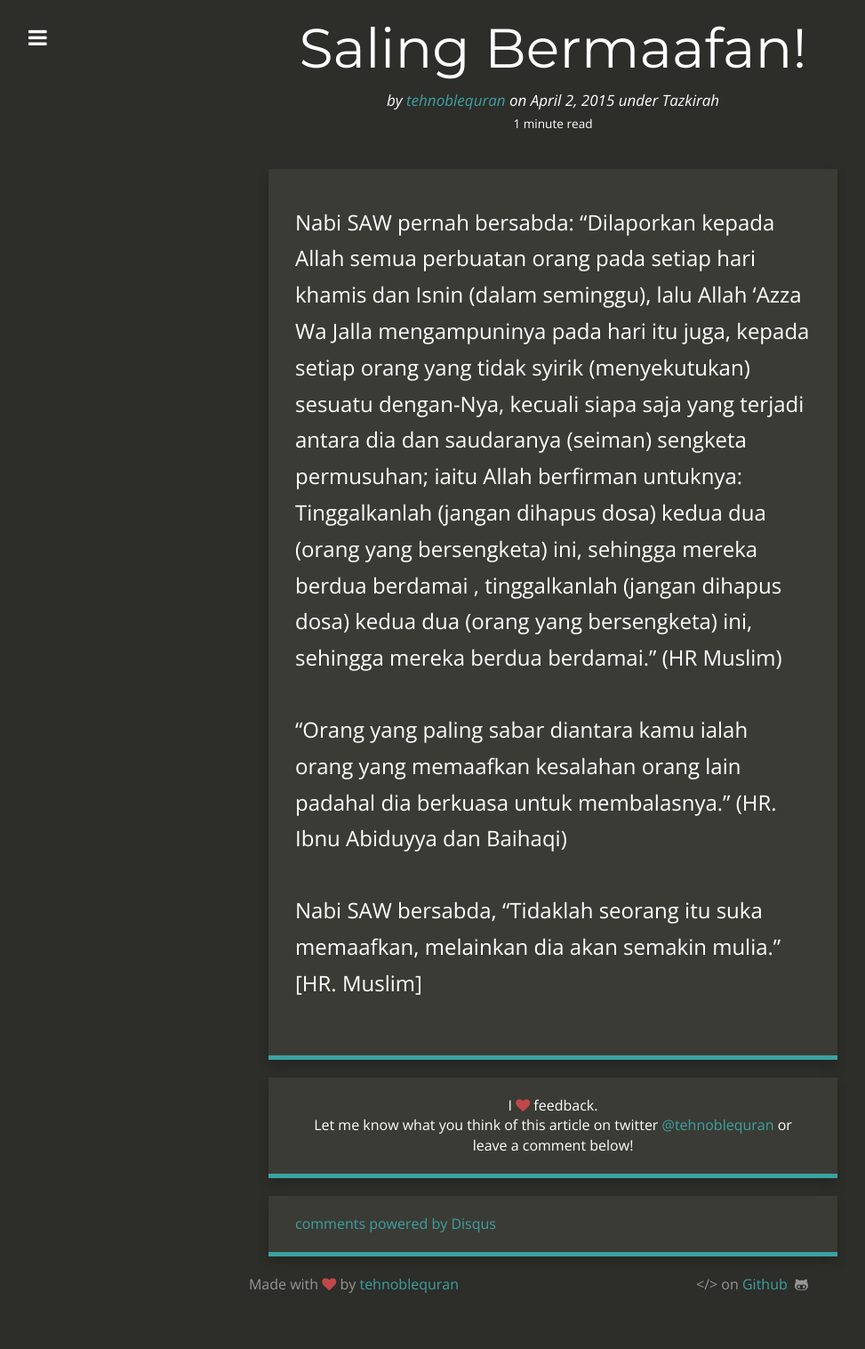
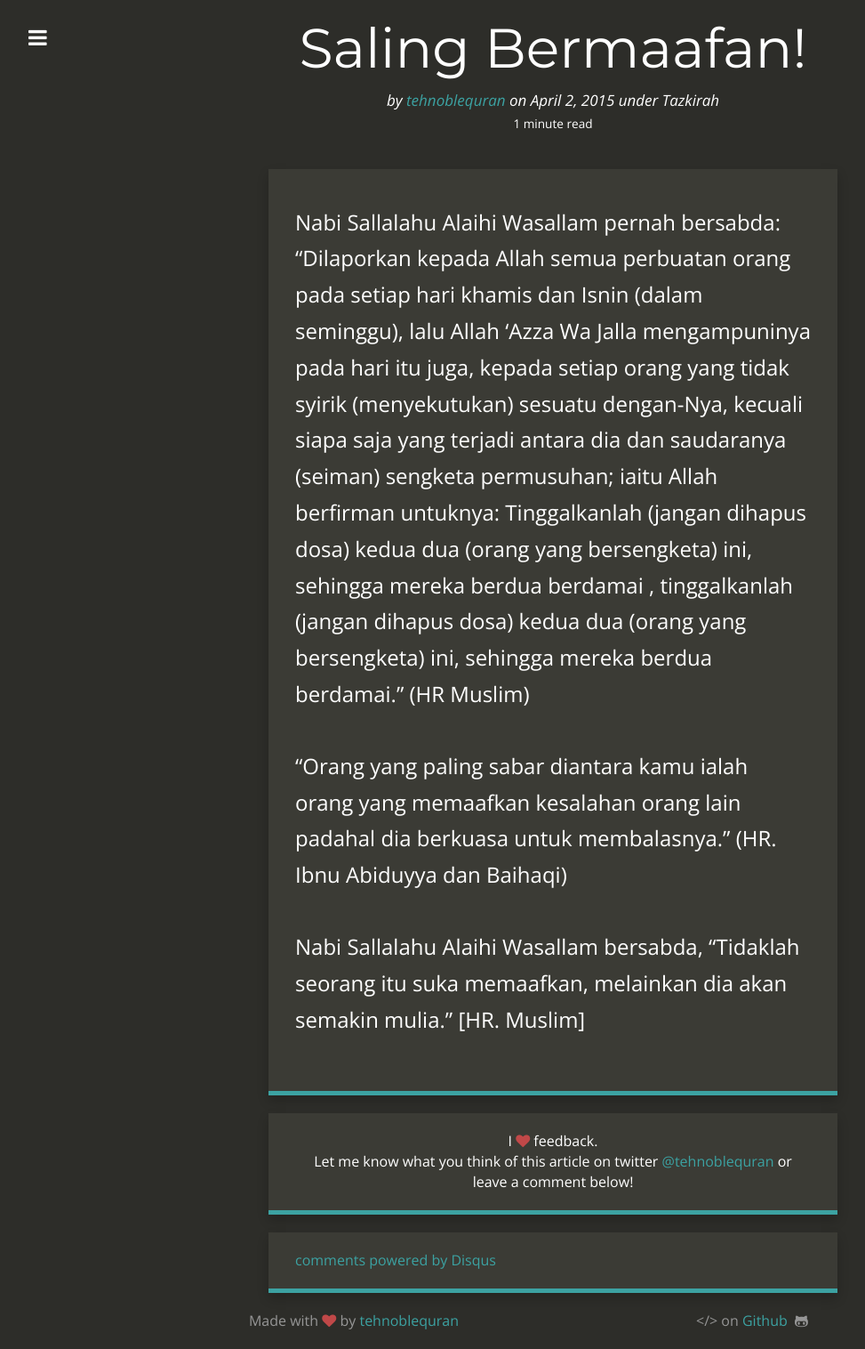
Before and after one commit to kedamaian/swsyafiq, a Jekyll site: the page built from _posts/2015-04-02-saling-bermaafan.md, in a window 1280 px wide. Shown: the whole page at 89% size, without its empty margins (18-991 px from the left). Built offline with Jekyll 4.4.1, drawn with Linux system fonts in a browser that asks for light colours; nearby versions of some CDN libraries; comment, search, counter and statistics services are not loaded; before the commit the page ends 1475 px from its top, so only the background shows below that.

Commit message:
Update 2015-04-02-saling-bermaafan.md

```diff
--- a/_posts/2015-04-02-saling-bermaafan.md
+++ b/_posts/2015-04-02-saling-bermaafan.md
@@ -6,8 +6,8 @@ title: Saling Bermaafan!
 categories:
   - Tazkirah
 ---
-Nabi SAW  pernah bersabda: "Dilaporkan kepada Allah semua perbuatan orang pada setiap hari khamis dan Isnin (dalam seminggu), lalu Allah 'Azza Wa Jalla mengampuninya pada hari itu juga, kepada setiap orang yang tidak syirik (menyekutukan) sesuatu dengan-Nya, kecuali siapa saja yang terjadi antara dia dan saudaranya (seiman) sengketa permusuhan; iaitu Allah berfirman untuknya: Tinggalkanlah (jangan dihapus dosa) kedua dua (orang yang bersengketa) ini, sehingga mereka berdua berdamai , tinggalkanlah (jangan dihapus dosa) kedua dua (orang yang bersengketa) ini, sehingga mereka berdua berdamai." (HR Muslim)
+Nabi Sallalahu Alaihi Wasallam  pernah bersabda: "Dilaporkan kepada Allah semua perbuatan orang pada setiap hari khamis dan Isnin (dalam seminggu), lalu Allah 'Azza Wa Jalla mengampuninya pada hari itu juga, kepada setiap orang yang tidak syirik (menyekutukan) sesuatu dengan-Nya, kecuali siapa saja yang terjadi antara dia dan saudaranya (seiman) sengketa permusuhan; iaitu Allah berfirman untuknya: Tinggalkanlah (jangan dihapus dosa) kedua dua (orang yang bersengketa) ini, sehingga mereka berdua berdamai , tinggalkanlah (jangan dihapus dosa) kedua dua (orang yang bersengketa) ini, sehingga mereka berdua berdamai." (HR Muslim)
 
 "Orang yang paling sabar diantara kamu ialah orang yang memaafkan kesalahan orang lain padahal dia berkuasa untuk membalasnya." (HR. Ibnu Abiduyya dan Baihaqi)
 
-Nabi SAW bersabda, "Tidaklah seorang itu suka memaafkan, melainkan dia akan semakin mulia." [HR. Muslim]
+Nabi Sallalahu Alaihi Wasallam bersabda, "Tidaklah seorang itu suka memaafkan, melainkan dia akan semakin mulia." [HR. Muslim]
```
